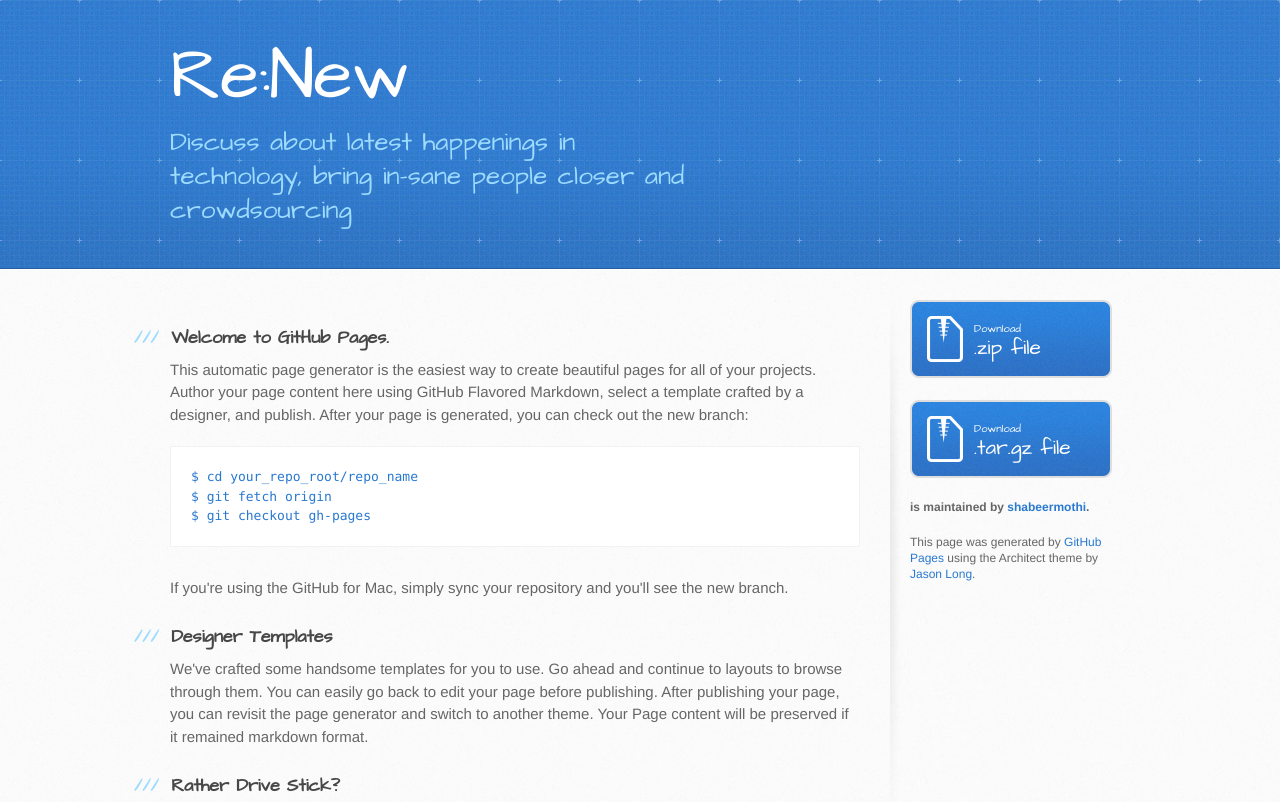
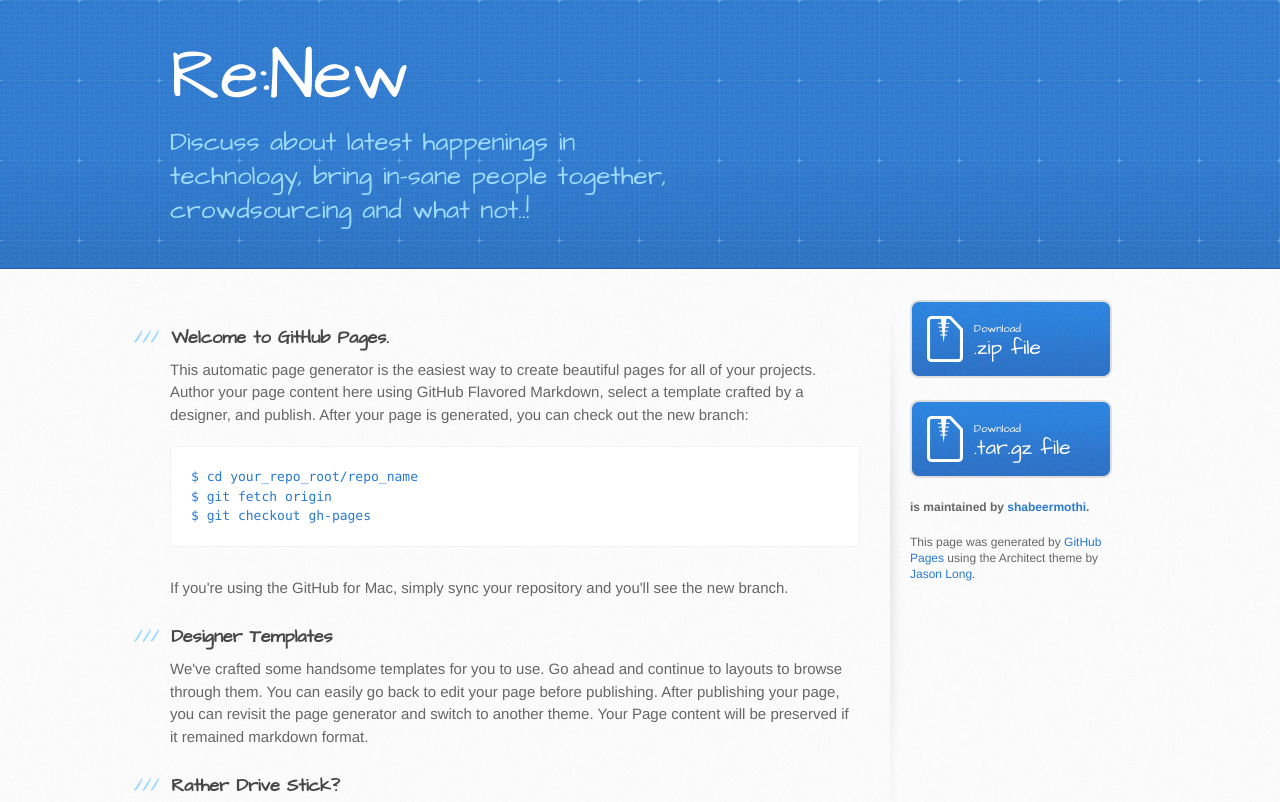
Before and after one commit to shabeermothi/reNew, a plain HTML site: page index.html in a window 1280 px wide. Shown: the top 802 px of the page. Drawn offline with Linux system fonts and the light colour scheme.

Commit message:
Update index.html

```diff
--- a/index.html
+++ b/index.html
@@ -20,7 +20,7 @@
     <header>
       <div class="inner">
         <h1>Re:New</h1>
-        <h2>Discuss about latest happenings in technology, bring in-sane people closer and crowdsourcing</h2>
+        <h2>Discuss about latest happenings in technology, bring in-sane people together, crowdsourcing and what not..!</h2>
       </div>
     </header>
 
```
